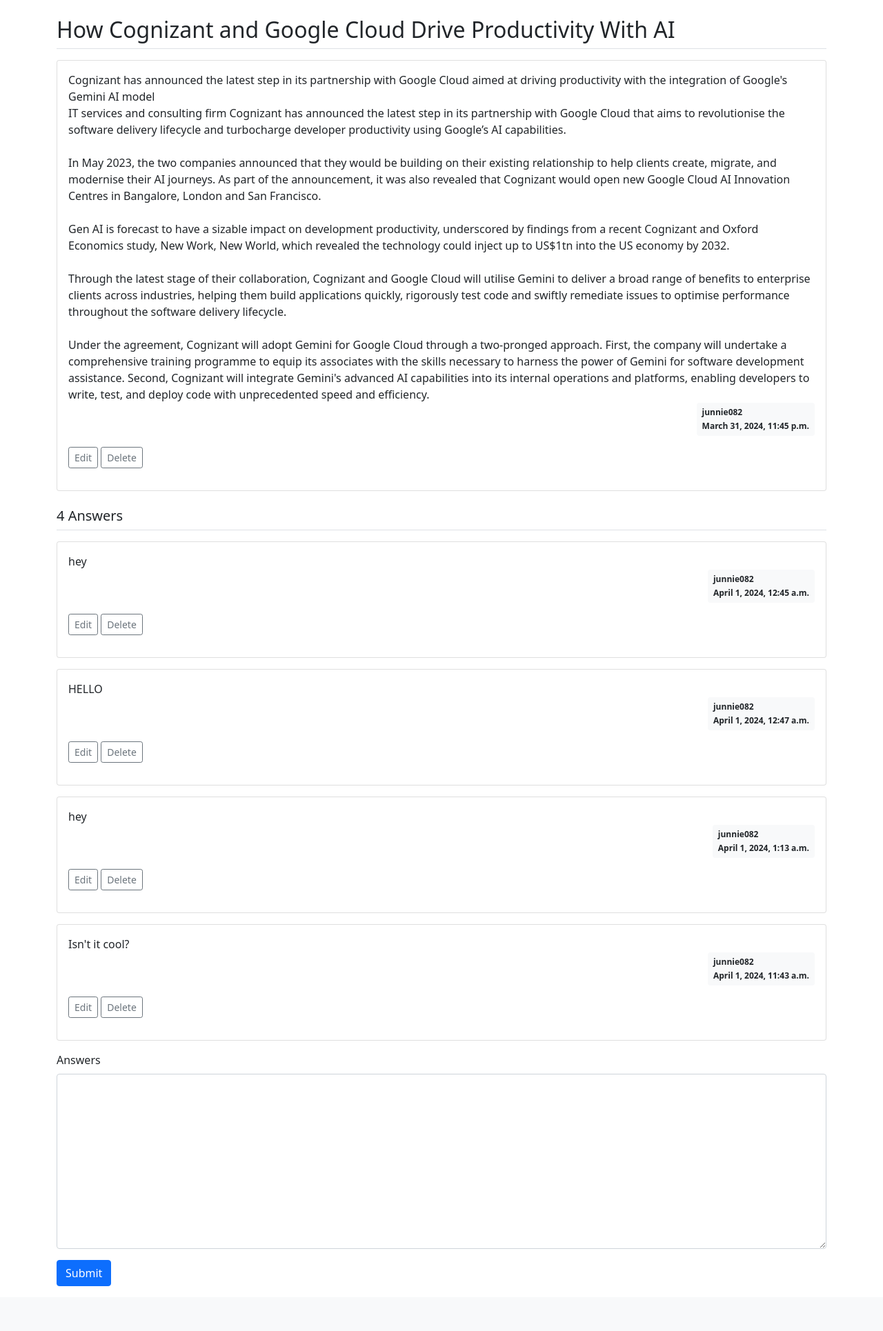
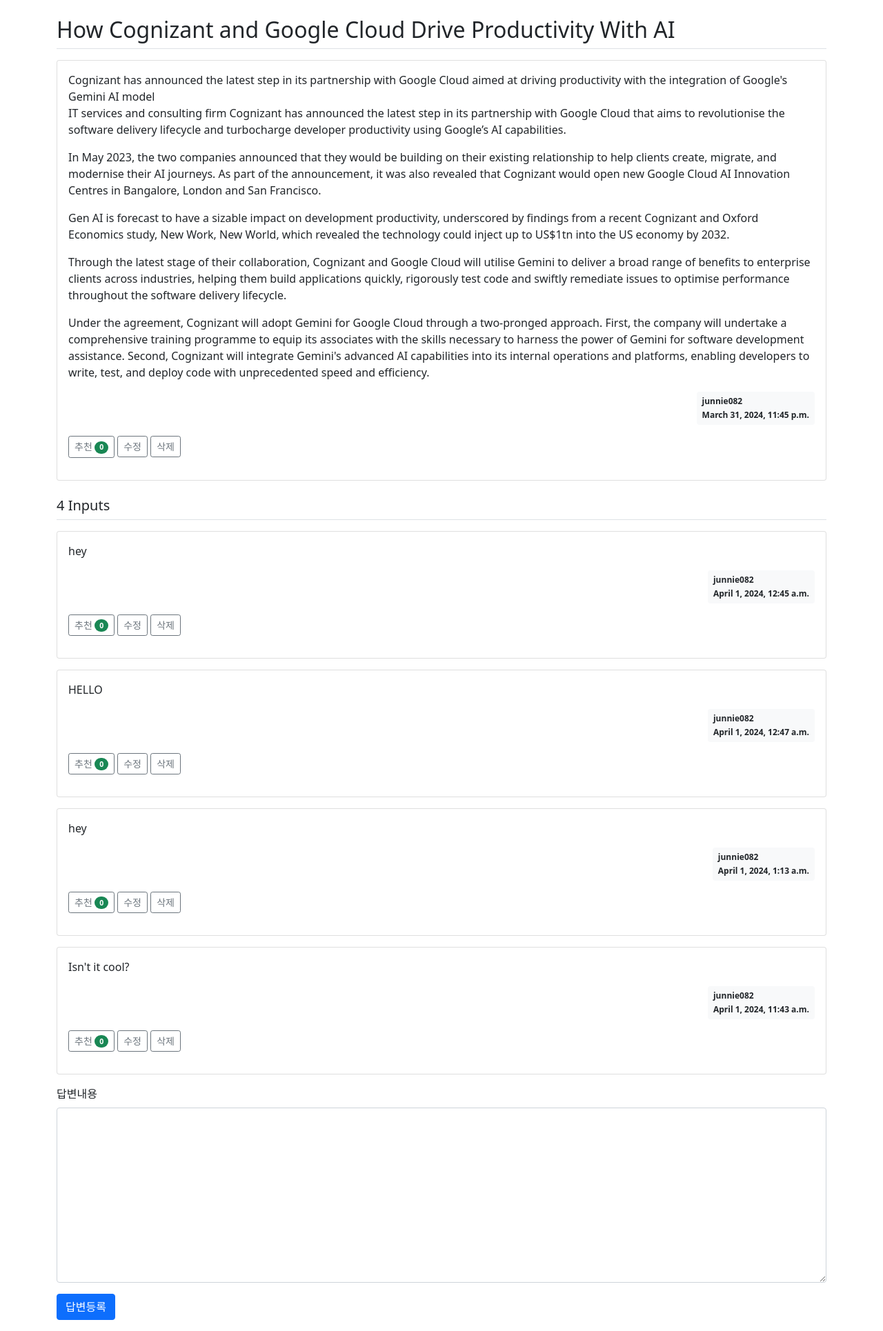
Before and after one commit to junnie082/IT_Article_Study, a Django app: page /ias/input/create/1/ in a window 1280 px wide. Shown: the part 57-1987 px from the top of the page at 69% size. Before the commit the page ends 1922 px from the top, so only its background shows below. Run offline with Django 4.2, Linux system fonts and the light colour scheme; a user stored in the database is signed in; data comes from the database, SQL or seed files in the repository; both versions use the stored data as it was after the commit; data that the repository does not hold is empty; some libraries are stand-ins or nearby versions.

Commit message:
feat: developed frame

```diff
--- a/ias/models.py
+++ b/ias/models.py
@@ -5,9 +5,10 @@ class Article(models.Model):
     link = models.CharField(max_length=200, null=True)
     subject = models.CharField(max_length=200, null=True)
     content = models.TextField(null=True)
-    author = models.ForeignKey(User, on_delete=models.CASCADE)
+    author = models.ForeignKey(User, on_delete=models.CASCADE, related_name='author_article')
     create_date = models.DateTimeField(null=True)
     modify_date = models.DateTimeField(null=True, blank=True)
+    voter = models.ManyToManyField(User, related_name='voter_article') # 추천인 추가
 
     def __str__(self):
         return self.subject
@@ -16,9 +17,10 @@ class Input(models.Model):
     article = models.ForeignKey(Article, on_delete=models.CASCADE)
     content = models.TextField(null=True)
     isTheSame = models.BooleanField(null=True)
-    author = models.ForeignKey(User, on_delete=models.CASCADE, null=True)
+    author = models.ForeignKey(User, on_delete=models.CASCADE, null=True, related_name='author_input')
     create_date = models.DateTimeField(null=True)
     modify_date = models.DateTimeField(null=True, blank=True)
+    voter = models.ManyToManyField(User, related_name='voter_input')
 
     def __str__(self):
         return self.content
--- a/ias/templatetags/ias_filter.py
+++ b/ias/templatetags/ias_filter.py
@@ -1,7 +1,14 @@
+import markdown
 from django import template
+from django.utils.safestring import mark_safe
 
 register = template.Library()
 
 @register.filter
 def sub(value, arg):
     return value - arg
+
+@register.filter
+def mark(value):
+    extensions = ["nl2br", "fenced_code"]
+    return mark_safe(markdown.markdown(value, extensions=extensions))
--- a/ias/urls.py
+++ b/ias/urls.py
@@ -18,6 +18,7 @@ urlpatterns = [
          article_views.article_modify, name='article_modify'),
     path('article/delete/<int:article_id>/',
          article_views.article_delete, name='article_delete'),
+    path('article/vote/<int:article_id>/', article_views.article_vote, name='article_vote'),
 
     # input_views.py
     path('input/create/<int:article_id>/',
@@ -26,4 +27,6 @@ urlpatterns = [
          input_views.input_modify, name='input_modify'),
     path('input/delete/<int:input_id>/',
          input_views.input_delete, name='input_delete'),
+    path('input/vote/<int:input_id>/', input_views.input_vote, name='input_vote'),
+
 ]
--- a/ias/views/input_views.py
+++ b/ias/views/input_views.py
@@ -1,6 +1,6 @@
 from django.contrib import messages
 from django.contrib.auth.decorators import login_required
-from django.shortcuts import get_object_or_404, redirect, render
+from django.shortcuts import get_object_or_404, redirect, render, resolve_url
 from django.utils import timezone
 
 from ..forms import InputForm
@@ -18,7 +18,9 @@ def input_create(request, article_id):
             input.create_date = timezone.now()
             input.article = article
             input.save()
-            return redirect('ias:detail', article_id=article.id)
+            return redirect('{}#input_{}'.format(
+                resolve_url('ias:detail', article_id=article.id), input.id
+            ))
     else:
         form = InputForm()
     context = {'article': article, 'form': form}
@@ -35,7 +37,9 @@ def input_modify(request, input_id):
             input = form.save(commit=False)
             input.modify_date = timezone.now()
             input.save()
-            return redirect('ias:detail', article_id=input.article.id)
+            return redirect('{}#input_{}'.format(
+                resolve_url('ias:detail', article_id=input.article.id), input.id
+            ))
     else:
         form =  InputForm(instance=input)
     context = {'input': input, 'form': form}
@@ -50,3 +54,15 @@ def input_delete(request, input_id):
     else:
         input.delete()
     return redirect('ias:detail', article_id=input.article.id)
+
+
+@login_required(login_url='common:login')
+def input_vote(request, input_id):
+    input = get_object_or_404(Input, pk=input_id)
+    if request.user == input.voter:
+        messages.error(request, 'Not allowed to recommend your answer')
+    else:
+        input.voter.add(request.user)
+    return redirect('{}#input_{}'.format(
+        resolve_url('ias:detail', article_id=input.article.id), input.id
+    ))
--- a/templates/ias/article_detail.html
+++ b/templates/ias/article_detail.html
@@ -1,4 +1,5 @@
 {% extends 'base.html' %}
+{% load ias_filter %}
 {% block content %}
 <div class="container my-3">
     <!-- message 표시 -->
@@ -6,7 +7,9 @@
     <div class="alert alert-danger my-3" role="alert">
         {% for message in messages %}
         <strong>{{ message.tags }}</strong>
-        <ul><li>{{ message.message }}</li></ul>
+        <ul>
+            <li>{{ message.message }}</li>
+        </ul>
         {% endfor %}
     </div>
     {% endif %}
@@ -14,7 +17,7 @@
     <h2 class="border-bottom py-2">{{ article.subject }}</h2>
     <div class="card my-3">
         <div class="card-body">
-            <div class="card-text" style="white-space: pre-line;">{{ article.content }}</div>
+            <div class="card-text">{{ article.content|mark }}</div>
             <div class="d-flex justify-content-end">
                 {% if article.modify_date %}
                 <div class="badge bg-light text-dark p-2 text-start mx-3">
@@ -28,21 +31,26 @@
                 </div>
             </div>
             <div class="my-3">
+                <a href="javascript:void(0)" data-uri="{% url 'ias:article_vote' article.id  %}"
+                   class="recommend btn btn-sm btn-outline-secondary"> 추천
+                    <span class="badge rounded-pill bg-success">{{article.voter.count}}</span>
+                </a>
                 {% if request.user == article.author %}
                 <a href="{% url 'ias:article_modify' article.id  %}"
-               class="btn btn-sm btn-outline-secondary">Edit</a>
+                   class="btn btn-sm btn-outline-secondary">수정</a>
                 <a href="javascript:void(0)" class="delete btn btn-sm btn-outline-secondary"
-       data-uri="{% url 'ias:article_delete' article.id  %}">Delete</a>
+                   data-uri="{% url 'ias:article_delete' article.id  %}">삭제</a>
                 {% endif %}
             </div>
         </div>
     </div>
     <!-- 답변 -->
-    <h5 class="border-bottom my-3 py-2">{{article.input_set.count}} Answers</h5>
+    <h5 class="border-bottom my-3 py-2">{{article.input_set.count}} Inputs</h5>
     {% for input in article.input_set.all %}
+    <a id="input_{{ input.id }}"></a>
     <div class="card my-3">
         <div class="card-body">
-            <div class="card-text" style="white-space: pre-line;">{{ input.content }}</div>
+            <div class="card-text">{{ input.content|mark }}</div>
             <div class="d-flex justify-content-end">
                 {% if input.modify_date %}
                 <div class="badge bg-light text-dark p-2 text-start mx-3">
@@ -56,39 +64,29 @@
                 </div>
             </div>
             <div class="my-3">
+                <a href="javascript:void(0)" data-uri="{% url 'ias:input_vote' input.id  %}"
+                   class="recommend btn btn-sm btn-outline-secondary"> 추천
+                    <span class="badge rounded-pill bg-success">{{input.voter.count}}</span>
+                </a>
                 {% if request.user == input.author %}
                 <a href="{% url 'ias:input_modify' input.id  %}"
-               class="btn btn-sm btn-outline-secondary">Edit</a>
-                <a href="#" class="delete btn btn-sm btn-outline-secondary "
-               data-uri="{% url 'ias:input_delete' input.id  %}">Delete</a>
+                   class="btn btn-sm btn-outline-secondary">수정</a>
+                <a href="javascript:void(0)" class="delete btn btn-sm btn-outline-secondary "
+                   data-uri="{% url 'ias:input_delete' input.id  %}">삭제</a>
                 {% endif %}
             </div>
         </div>
     </div>
     {% endfor %}
-    <!-- 답변 등록 -->
     <form action="{% url 'ias:input_create' article.id %}" method="post" class="my-3">
         {% csrf_token %}
-        <!-- 오류표시 Start -->
-        {% if form.errors %}
-        <div class="alert alert-danger" role="alert">
-            {% for field in form %}
-            {% if field.errors %}
-            <div>
-                <strong>{{ field.label }}</strong>
-                {{ field.errors }}
-            </div>
-            {% endif %}
-            {% endfor %}
-        </div>
-        {% endif %}
-        <!-- 오류표시 End -->
+        {% include "form_errors.html" %}
         <div class="mb-3">
-            <label for="content" class="form-label">Answers</label>
+            <label for="content" class="form-label">답변내용</label>
             <textarea {% if not user.is_authenticated %}disabled{% endif %}
                       name="content" id="content" class="form-control" rows="10"></textarea>
         </div>
-        <input type="submit" value="Submit" class="btn btn-primary">
+        <input type="submit" value="답변등록" class="btn btn-primary">
     </form>
 </div>
 {% endblock %}
@@ -102,5 +100,13 @@ Array.from(delete_elements).forEach(function(element) {
         };
     });
 });
+const recommend_elements = document.getElementsByClassName("recommend");
+Array.from(recommend_elements).forEach(function(element) {
+    element.addEventListener('click', function() {
+        if(confirm("정말로 추천하시겠습니까?")) {
+            location.href = this.dataset.uri;
+        };
+    });
+});
 </script>
 {% endblock %}
```
Also changed, not shown: ias/views/article_views.py (+9 -0 lines), ias/views/base_views.py (+11 -1 lines), templates/ias/article_list.html (+44 -6 lines), db.sqlite3, ias/migrations/0008_article_voter_input_voter_alter_article_author_and_more.py (added). Lines whose indentation alone changed are shown as unchanged.
